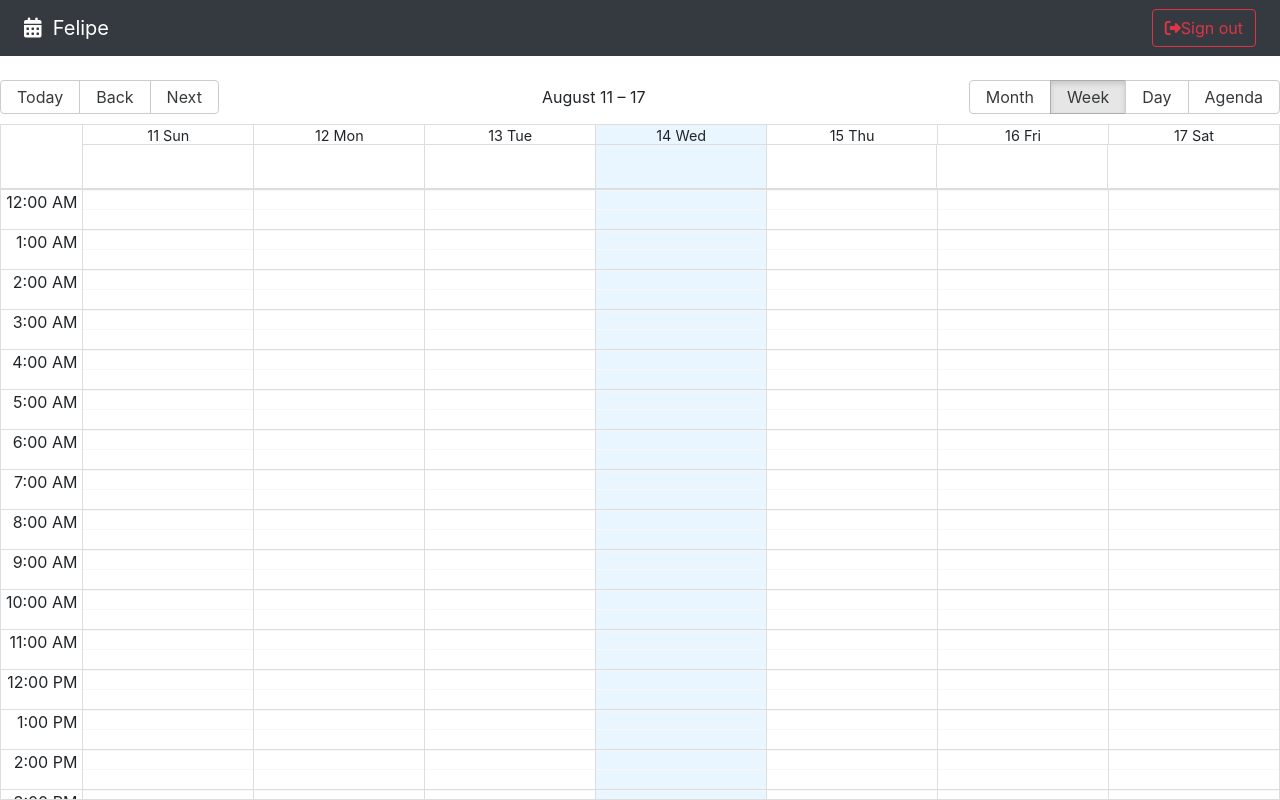
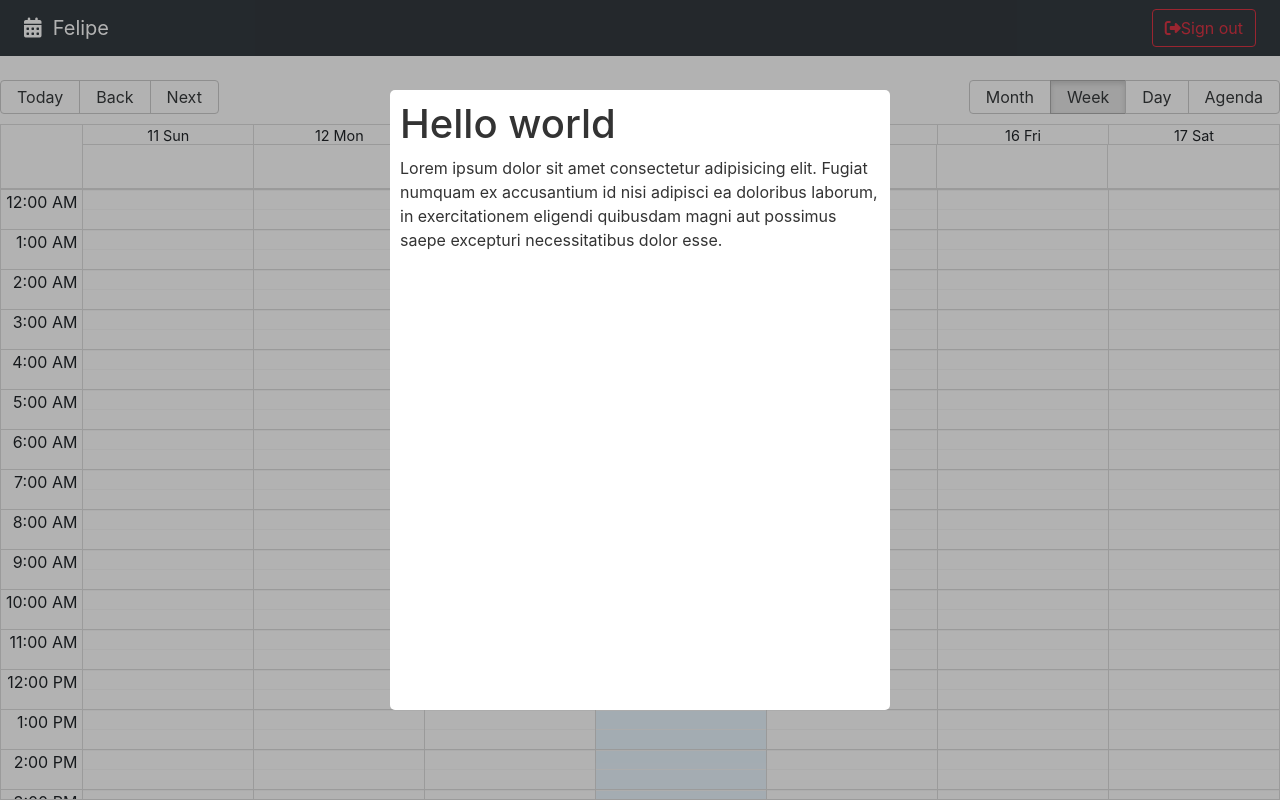
Before and after one commit to feliegonzalezmv/calendar-app, a React (Vite) app: page /auth in a window 1280 px wide. Built offline with nearby package versions, Linux system fonts and the light colour scheme.

Commit message:
Add modal

```diff
--- a/package.json
+++ b/package.json
@@ -15,6 +15,7 @@
     "react": "^18.3.1",
     "react-big-calendar": "^1.13.3",
     "react-dom": "^18.3.1",
+    "react-modal": "^3.16.1",
     "react-router-dom": "^6.26.0"
   },
   "devDependencies": {
--- /dev/null
+++ b/src/calendar/components/CalendarModal.tsx
@@ -0,0 +1,41 @@
+import React, { useState } from "react";
+import Modal from "react-modal";
+
+const customStyles = {
+  content: {
+    top: "50%",
+    left: "50%",
+    right: "auto",
+    bottom: "auto",
+    marginRight: "-50%",
+    transform: "translate(-50%, -50%)",
+  },
+};
+
+Modal.setAppElement("#root");
+
+export const CalendarModal = () => {
+  const [isModalOpen, setIsModalOpen] = useState(true);
+
+  const onCloseModal = () => {
+    setIsModalOpen(false);
+  };
+  return (
+    <Modal
+      isOpen={isModalOpen}
+      onRequestClose={onCloseModal}
+      style={customStyles}
+      className="modal"
+      overlayClassName="modal-background"
+      closeTimeOutMS={200}
+    >
+      <h1>Hello world</h1>
+      <p>
+        Lorem ipsum dolor sit amet consectetur adipisicing elit. Fugiat numquam
+        ex accusantium id nisi adipisci ea doloribus laborum, in exercitationem
+        eligendi quibusdam magni aut possimus saepe excepturi necessitatibus
+        dolor esse.
+      </p>
+    </Modal>
+  );
+};
--- a/src/calendar/index.ts
+++ b/src/calendar/index.ts
@@ -1,3 +1,4 @@
 export * from "./components/CalendarEvent";
+export * from "./components/CalendarModal";
 export * from "./components/NavBar";
 export * from "./pages/CalendarPage";
--- a/src/calendar/pages/CalendarPage.tsx
+++ b/src/calendar/pages/CalendarPage.tsx
@@ -7,6 +7,7 @@
 import { CalendarEvent } from "../components/CalendarEvent";
 import { CustomEvent } from "../../types/customTypes";
 import { useState } from "react";
+import { CalendarModal } from "../components/CalendarModal";
 
 const events: CustomEvent[] = [
   {
@@ -65,6 +66,7 @@
         onSelectEvent={onSelect}
         onView={onViewChanged}
       />
+      <CalendarModal />
     </>
   );
 };
--- a/src/styles.css
+++ b/src/styles.css
@@ -0,0 +1,39 @@
+.ReactModalPortal > div {
+  opacity: 0;
+}
+
+.ReactModalPortal .ReactModal__Overlay {
+  align-items: center;
+  display: flex;
+  justify-content: center;
+  transition: opacity 0.2s ease-in-out;
+  z-index: 999;
+}
+
+.modal-background {
+  background-color: rgba(0, 0, 0, 0.3);
+  bottom: 0;
+  left: 0;
+  right: 0;
+  top: 0;
+  position: fixed;
+}
+
+.ReactModalPortal .ReactModal__Overlay--after-open {
+  opacity: 1;
+}
+
+.ReactModalPortal .ReactModal__Overlay--before-close {
+  opacity: 0;
+}
+
+.modal {
+  background: white;
+  border-radius: 5px;
+  color: rgb(51, 51, 51);
+  display: inline;
+  max-height: 620px;
+  max-width: 500px;
+  outline: none;
+  padding: 10px;
+}
```
Also changed, not shown: 1 other file (tests, documents, lock files or other folders).
